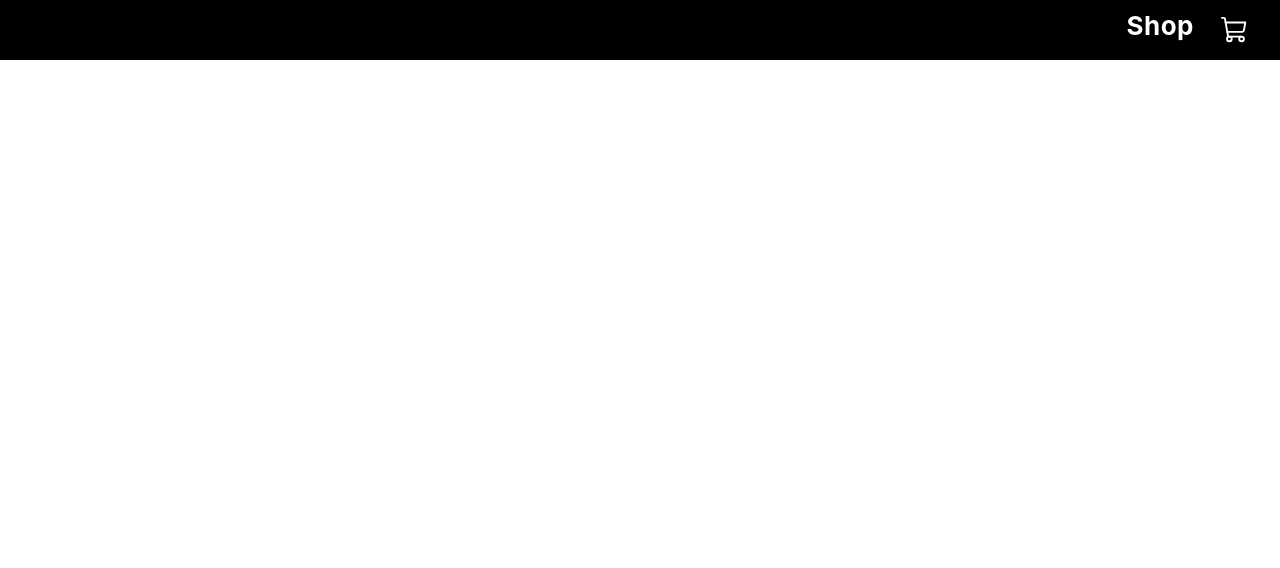
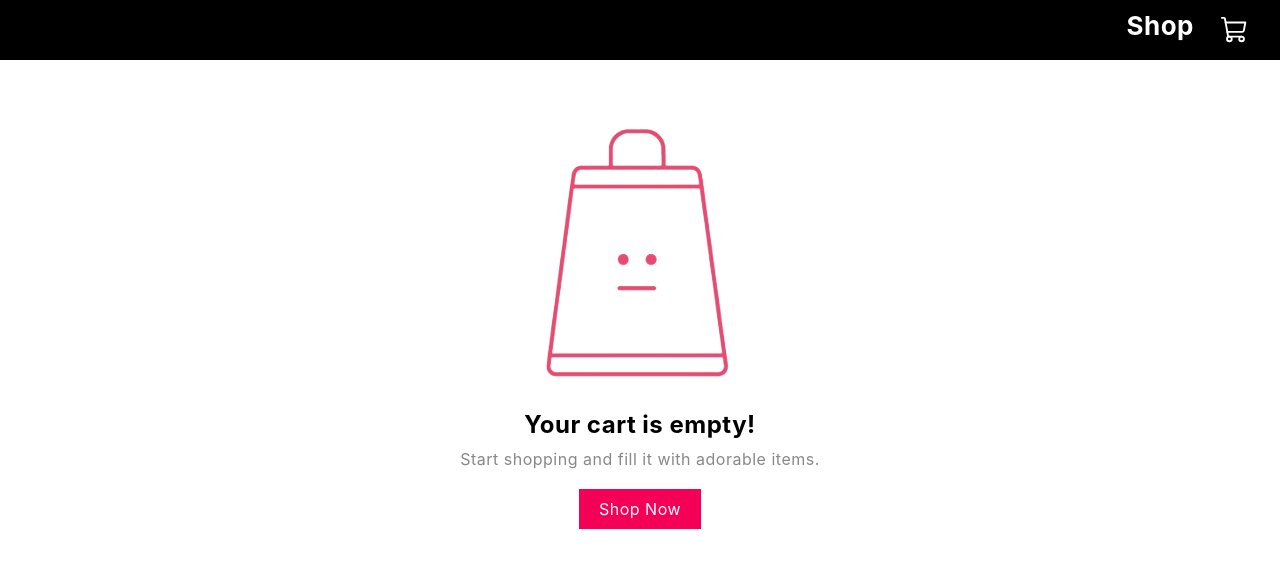
Before and after one commit to hawanx/ecomweb, a React (Create React App) app: page /cart in a window 1280 px wide. Shown: the top 568 px of the page. Built offline with nearby package versions, Linux system fonts and the light colour scheme.

Commit message:
add totalcost and emptycartpage

```diff
--- a/src/App.js
+++ b/src/App.js
@@ -1,10 +1,9 @@
-import React, { useState } from "react";
+import React from "react";
 import { BrowserRouter as Router, Routes, Route } from "react-router-dom";
 import Cart from "./pages/cart/Cart";
 import Shop from "./pages/shop/Shop";
 import Navbar from "./components/navbar";
 import "./App.css";
-import products from "./products";
 import { Shop_context } from "./context/Shop_context";
 
 function App() {
--- a/src/context/Shop_context.jsx
+++ b/src/context/Shop_context.jsx
@@ -3,8 +3,7 @@ import products from "../products";
 
 export const EcomContext = createContext();
 
-export function Shop_context({children}) {
-
+export function Shop_context({ children }) {
   let cart = [];
 
   for (let i = 1; i <= products.length; i++) {
@@ -18,17 +17,23 @@ export function Shop_context({children}) {
   };
 
   const decreasecart = (id) => {
-    if(cartItem[id]>0)
-    setCartcartItem({ ...cartItem, [id]: cartItem[id] - 1 });
+    if (cartItem[id] > 0)
+      setCartcartItem({ ...cartItem, [id]: cartItem[id] - 1 });
   };
 
   const removecart = (id) => {
-    setCartcartItem({ ...cartItem, [id]: cartItem[id] = 0 });
+    setCartcartItem({ ...cartItem, [id]: (cartItem[id] = 0) });
   };
 
+  let totalcost = 0;
+  for (let i = 1; i <= products.length; i++) {
+    totalcost += cartItem[i] * products[i - 1].price;
+  }
 
   return (
-    <EcomContext.Provider value={{cartItem,increasecart,decreasecart,removecart}}>
+    <EcomContext.Provider
+      value={{ cartItem, increasecart, decreasecart, removecart, totalcost }}
+    >
       {children}
     </EcomContext.Provider>
   );
--- /dev/null
+++ b/src/pages/cart/EmptyCart.jsx
@@ -0,0 +1,23 @@
+import React from "react";
+import "./emptycart.css";
+import emptypic from "./emptycart-removebg-preview.png"
+import { Link } from "react-router-dom";
+
+function EmptyCart() {
+  return (
+    <div className="empty-cart-container">
+      <img
+        className="empty-cart-image"
+        src={emptypic}
+        alt="Empty Cart"
+      />
+      <h2 className="empty-cart-heading">Your cart is empty!</h2>
+      <p className="empty-cart-text">
+        Start shopping and fill it with adorable items.
+      </p>
+     <Link to="/"> <button className="empty-cart-button">Shop Now</button></Link>
+    </div>
+  );
+}
+
+export default EmptyCart;
--- a/src/pages/cart/cart.css
+++ b/src/pages/cart/cart.css
@@ -1,57 +1,86 @@
 .cart-item {
   display: flex;
   align-items: center;
-    padding: 10px;
-    border-bottom: 1px solid #ddd;
+  margin-bottom: 20px;
 }
 
 .cart-item-image {
-    width: 80px;
-    height: 80px;
-    margin-right: 10px;
+  width: 100px;
+  height: 100px;
+  object-fit: cover;
+  margin-right: 20px;
 }
 
 .cart-item-details {
-    flex: 1;
+  flex-grow: 1;
 }
 
 .cart-item-title {
-    font-size: 16px;
+  font-size: 18px;
   font-weight: bold;
   margin-bottom: 5px;
 }
 
 .cart-item-price {
-    font-size: 14px;
-    color: #888;
+  font-size: 16px;
   margin-bottom: 5px;
 }
 
 .cart-item-counter {
   display: flex;
   align-items: center;
+  margin-bottom: 10px;
 }
 
 .counter-button {
-    width: 20px;
-    height: 20px;
+  background-color: #4caf50;
+  color: white;
   border: none;
-    background-color: #ddd;
-    color: #333;
+  padding: 5px 10px;
+  font-size: 14px;
+  cursor: pointer;
+  margin: 0 5px;
+}
+
+.counter-value {
+  font-size: 16px;
+  font-weight: bold;
+}
+
+.remove-button {
+  background-color: #f44336;
+  color: white;
+  border: none;
+  margin-right: 10px;
+  padding: 5px 10px;
   font-size: 14px;
   cursor: pointer;
 }
 
-  .counter-value {
-    margin: 0 10px;
-    font-size: 14px;
+.checkout-section {
+  display: flex;
+  flex-direction: column;
+  align-items: center;
+  margin-top: 20px;
 }
 
-  .remove-button {
-    font-size: 14px;
+.total-cost {
+  font-size: 18px;
+  font-weight: bold;
+  text-align: center;
+  margin-bottom: 10px;
+}
+
+.checkout-button {
+  background-color: #2196f3;
   color: white;
-    background-color: red;
   border: none;
-    padding: 5px 10px;
+  padding: 10px 20px;
+  font-size: 16px;
   cursor: pointer;
+  margin-top: 10px; /* Add margin-top to create space below Total Cost */
 }
+
+.checkout-button:hover {
+  background-color: #1976d2;
+}
--- a/src/pages/cart/cart.jsx
+++ b/src/pages/cart/cart.jsx
@@ -1,15 +1,28 @@
-import React, { useContext, useState } from "react";
+import React, { useContext, useState, useEffect } from "react";
 import products from "../../products";
 import "./cart.css";
 import { EcomContext } from "../../context/Shop_context";
+import EmptyCart from "./EmptyCart";
 
 export default function Cart() {
-  const { cartItem, increasecart, decreasecart, removecart } =
+  const { cartItem, increasecart, decreasecart, removecart,totalcost } =
     useContext(EcomContext);
+
+  const [cartEmpty, setCartEmpty] = useState(true);
+
+  useEffect(() => {
+    for (let i = 1; i <= products.length; i++)
+      if (cartItem[i] >= 1) {
+        setCartEmpty(false);
+        return;
+      }
+    setCartEmpty(true);
+  }, [cartItem]);
+
   return (
     <div>
       {products
-        .filter((product) => cartItem[product.id] != 0)
+        .filter((product) => cartItem[product.id] !== 0)
         .map((item) => (
           <div className="cart-item">
             <img className="cart-item-image" src={item.productImage} />
@@ -40,6 +53,18 @@ export default function Cart() {
             </button>
           </div>
         ))}
+      <div className="checkout-section">
+        {!cartEmpty ? (
+          <>
+            <h2 className="total-cost">Total Cost: ${totalcost}</h2>
+            <button className="checkout-button" onClick={() => {}}>
+              Checkout
+            </button>
+          </>
+        ) : (
+          <EmptyCart />
+        )}
+      </div>
     </div>
   );
 }
--- /dev/null
+++ b/src/pages/cart/emptycart.css
@@ -0,0 +1,38 @@
+.empty-cart-container {
+    display: flex;
+    flex-direction: column;
+    align-items: center;
+    justify-content: center;
+    padding: 20px;
+    text-align: center;
+  }
+
+  .empty-cart-image {
+
+    margin-bottom: 20px;
+  }
+
+  .empty-cart-heading {
+    font-size: 24px;
+    font-weight: bold;
+    margin-bottom: 10px;
+  }
+
+  .empty-cart-text {
+    font-size: 16px;
+    color: #888;
+    margin-bottom: 20px;
+  }
+
+  .empty-cart-button {
+    background-color: #f50057;
+    color: white;
+    border: none;
+    padding: 10px 20px;
+    font-size: 16px;
+    cursor: pointer;
+  }
+
+  .empty-cart-button:hover {
+    background-color: #c51162;
+  }
```
Also changed, not shown: src/pages/cart/emptycart-removebg-preview.png (added). Lines whose indentation alone changed are shown as unchanged.
